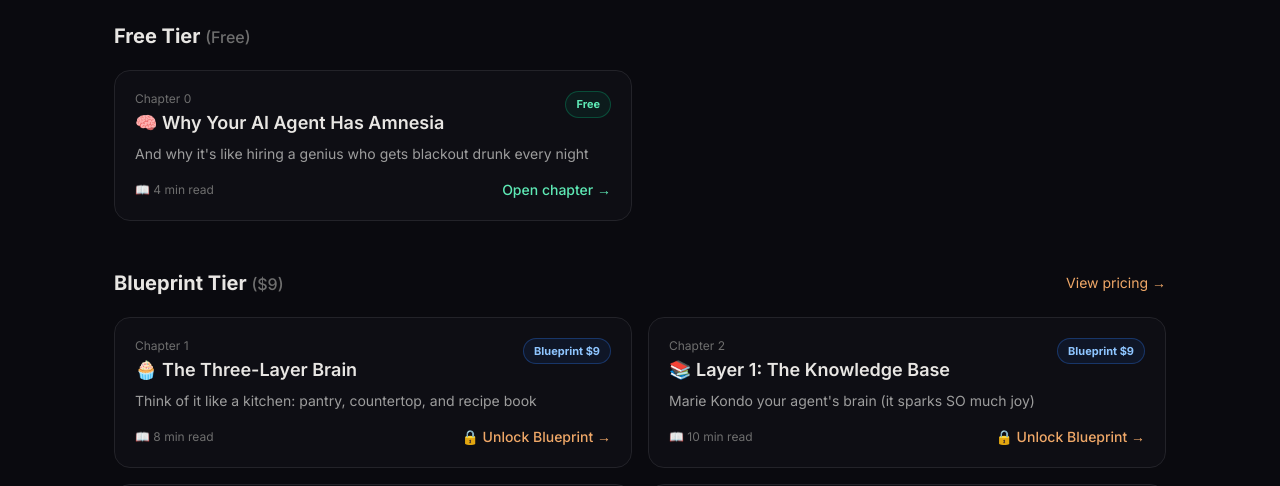
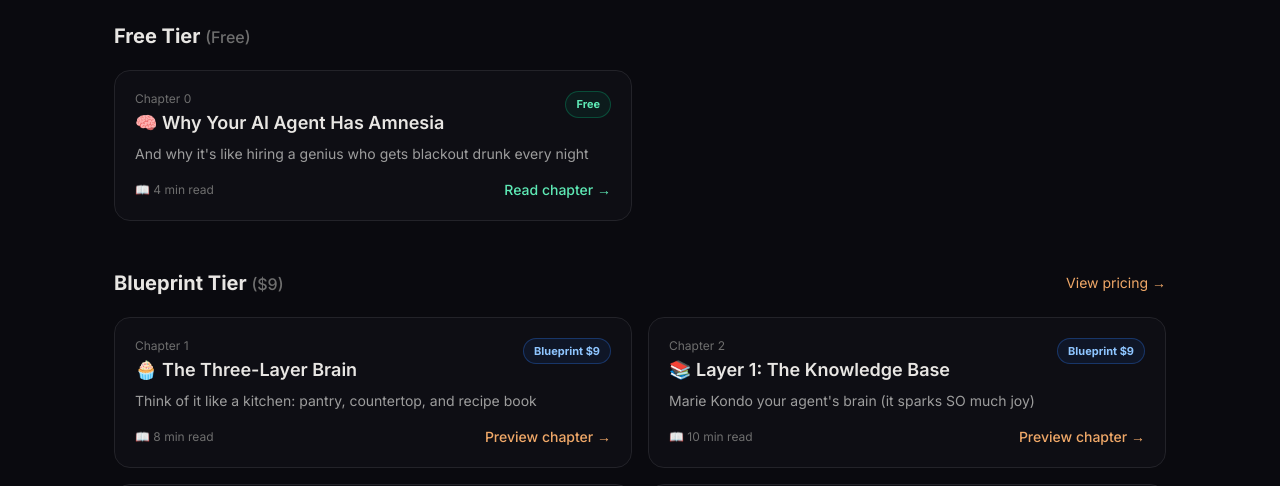
Before and after one commit to trietphan/agentawake-app, a Next.js app: page /chapters in a window 1280 px wide. Shown: the part 262-748 px from the top of the page. Built offline with nearby package versions, Linux system fonts and the light colour scheme.

Commit message:
fix: all chapters link to guide page instead of pricing — show preview with fade for locked content

```diff
--- a/src/app/chapters/page.tsx
+++ b/src/app/chapters/page.tsx
@@ -79,9 +79,9 @@ export default function ChaptersPage() {
                         <div className="mt-4 flex items-center justify-between">
                           <span className="text-xs text-[var(--text-tertiary)]">📖 {ch.readTime} read</span>
                           {isFree ? (
-                            <span className="text-sm text-emerald-300 font-medium">Open chapter →</span>
+                            <span className="text-sm text-emerald-300 font-medium">Read chapter →</span>
                           ) : (
-                            <span className="text-sm text-[var(--accent-light)] font-medium">🔒 {meta.cta} →</span>
+                            <span className="text-sm text-[var(--accent-light)] font-medium">Preview chapter →</span>
                           )}
                         </div>
                       </article>
@@ -89,15 +89,9 @@ export default function ChaptersPage() {
 
                     return (
                       <ScrollReveal key={ch.slug} delay={(index % 3) * 100}>
-                        {isFree ? (
-                          <Link href={`/guide/${ch.slug}`}>
-                            {card}
-                          </Link>
-                        ) : (
-                          <Link href="/#pricing">
-                            {card}
-                          </Link>
-                        )}
+                        <Link href={`/guide/${ch.slug}`}>
+                          {card}
+                        </Link>
                       </ScrollReveal>
                     );
                   })}
```
